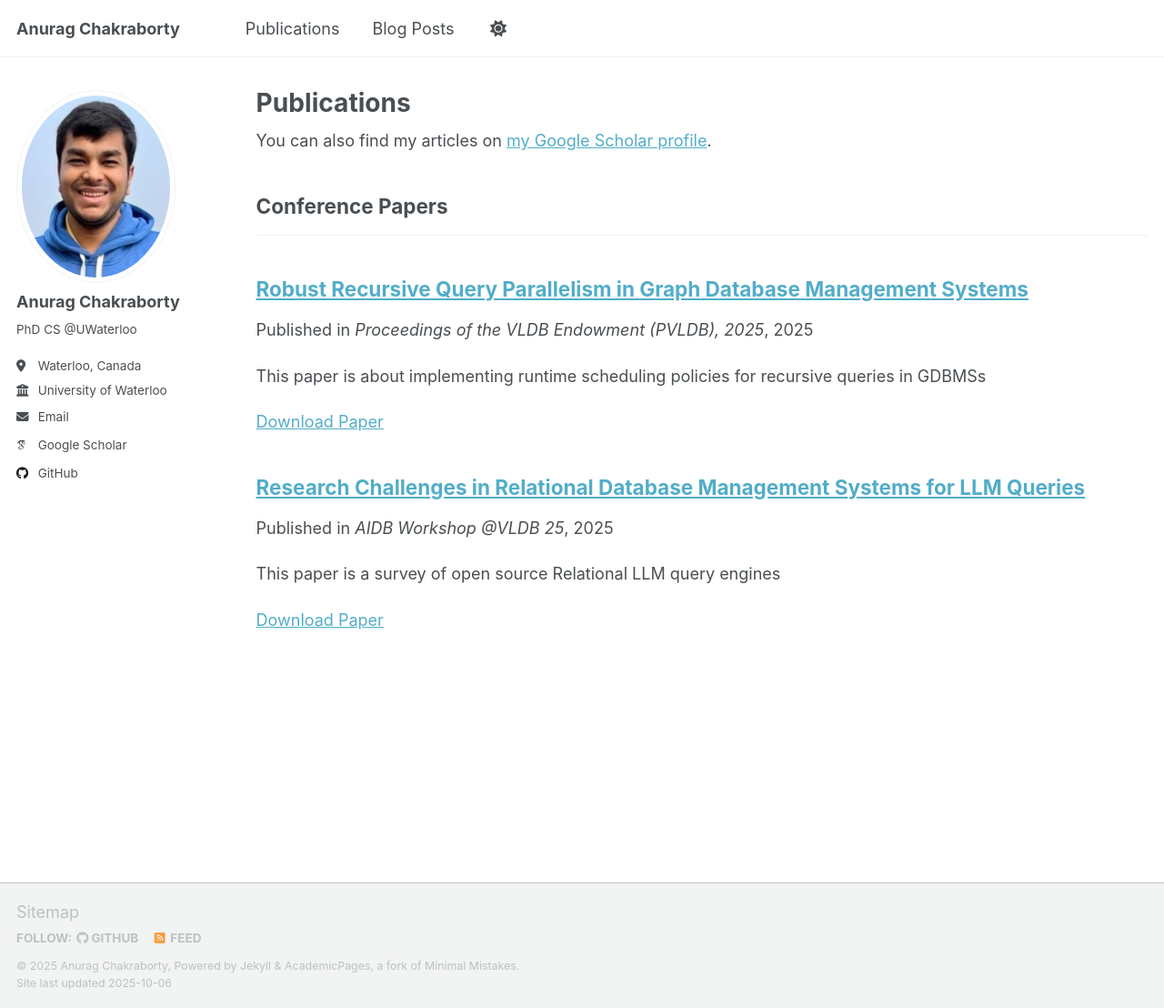
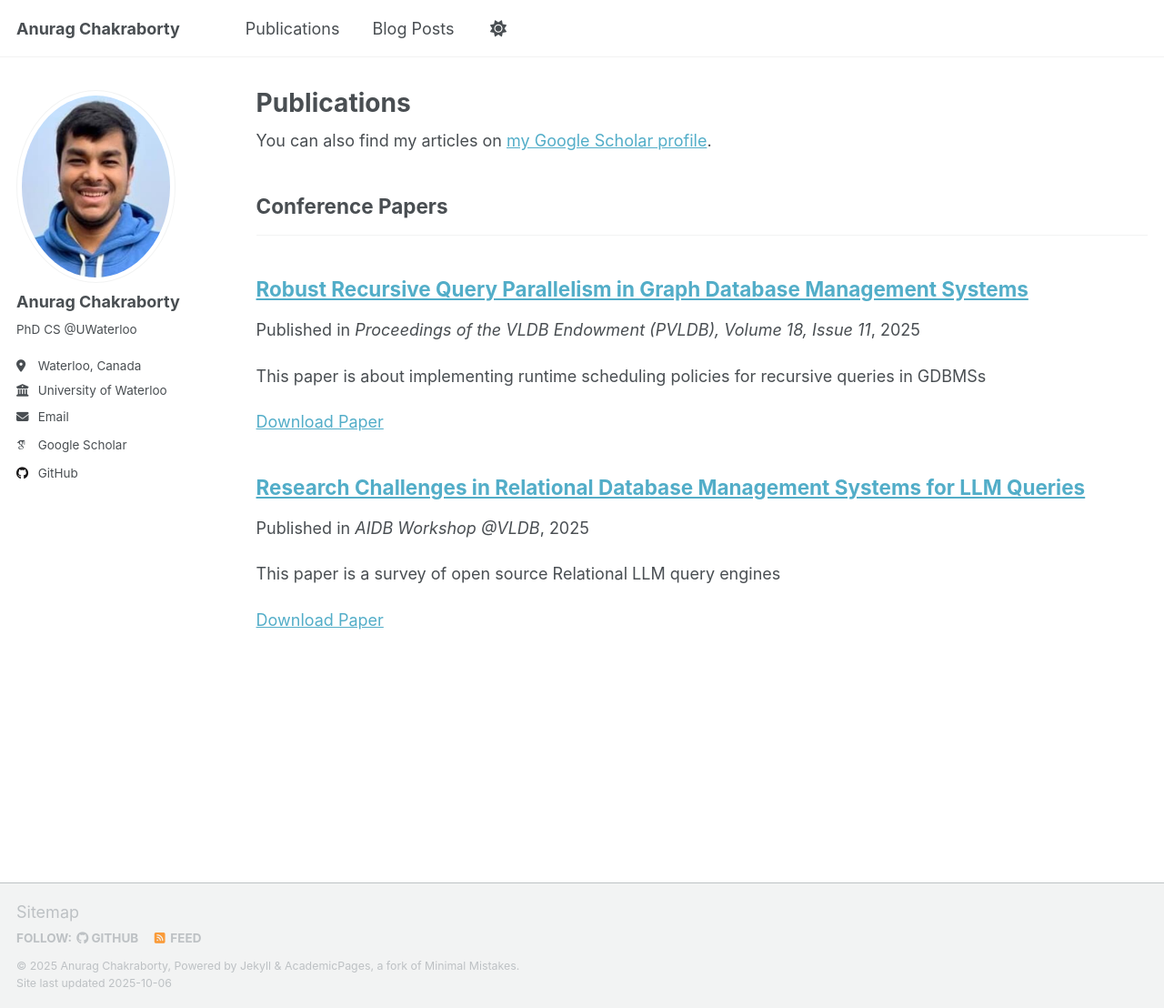
Before and after one commit to anuchak/anuchak.github.io, a Jekyll site: the page built from _pages/publications.html, in a window 1280 px wide and 1108 px high. Shown: the whole window at 91% size. Built offline with Jekyll 4.4.1, drawn with Linux system fonts in a browser that asks for light colours; some web fonts are replaced; a script that is not in the unit is left out.

Commit message:
push changes

```diff
--- a/_publications/2024-02-17-paper-title-number-4.md
+++ b/_publications/2024-02-17-paper-title-number-4.md
@@ -5,7 +5,7 @@ category: conferences
 permalink: /publication/challenges-in-relational-dbms-for-llm-queries
 excerpt: 'This paper is a survey of open source Relational LLM query engines'
 date: 2025-09-01
-venue: 'AIDB Workshop @VLDB 25'
+venue: 'AIDB Workshop @VLDB'
 paperurl: 'https://arxiv.org/pdf/2508.20912?'
 ---
 
--- a/_publications/2025-06-08-paper-title-number-5.md
+++ b/_publications/2025-06-08-paper-title-number-5.md
@@ -5,7 +5,7 @@ category: conferences
 permalink: /publication/robust-recursive-query-parallelism-in-gdbms
 excerpt: 'This paper is about implementing runtime scheduling policies for recursive queries in GDBMSs'
 date: 2025-09-04
-venue: 'Proceedings of the VLDB Endowment (PVLDB), 2025'
+venue: 'Proceedings of the VLDB Endowment (PVLDB), Volume 18, Issue 11'
 paperurl: 'https://dl.acm.org/doi/pdf/10.14778/3749646.3749706'
 ---
 
```
